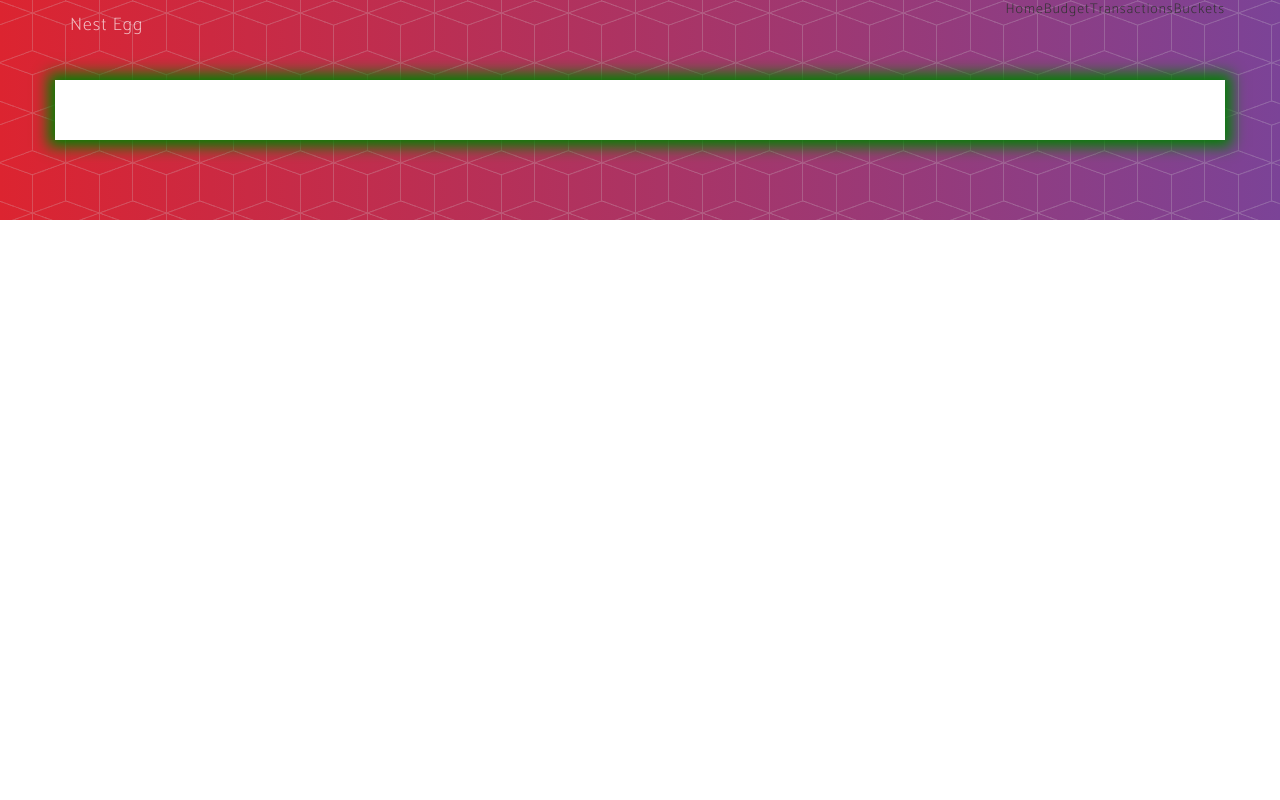
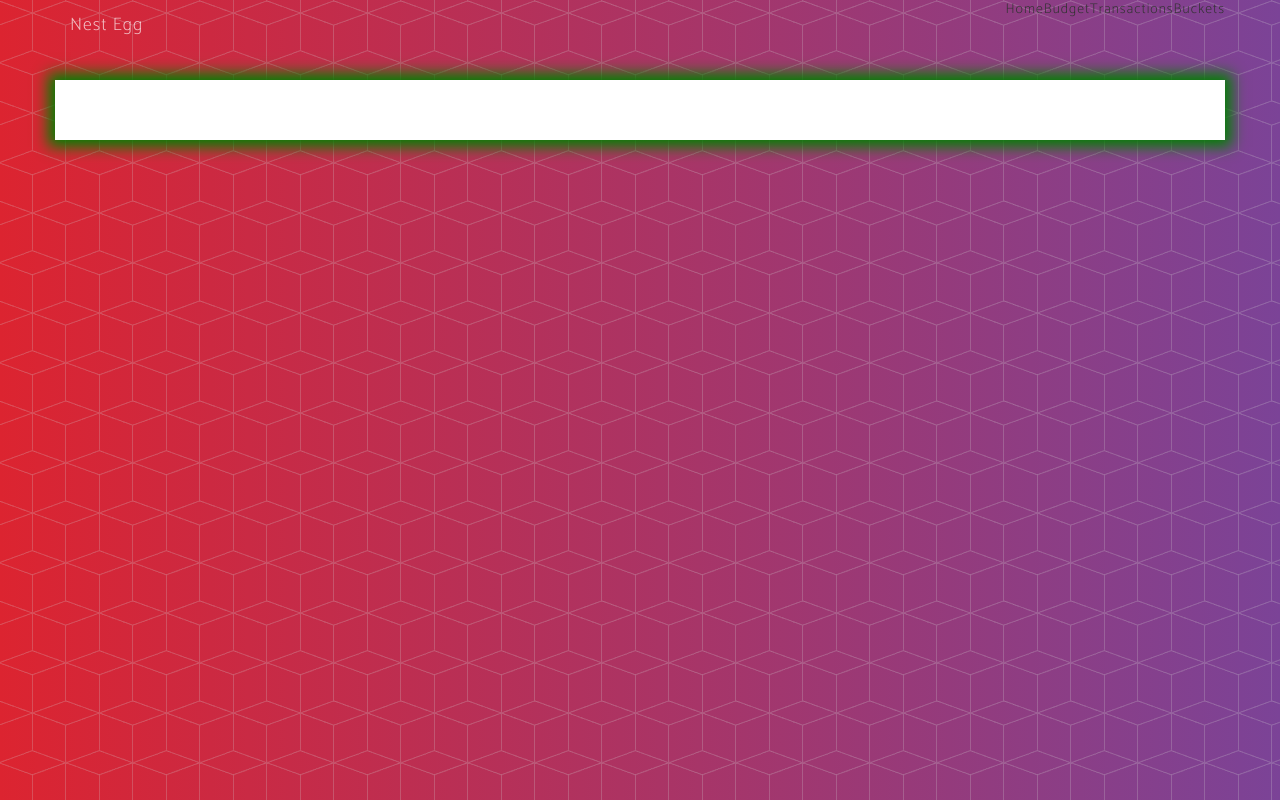
Before and after one commit to BenDoan/NestEgg, a Flask app: page / in a window 1280 px wide. Run offline with Flask 2, Linux system fonts and the light colour scheme; some libraries are stand-ins or nearby versions; some web fonts are replaced.

Commit message:
extend bg to bottom

```diff
--- a/nestegg/static/css/add.css
+++ b/nestegg/static/css/add.css
@@ -162,3 +162,7 @@ h1,h2,h3,h4,p,table{
 	  font-family: 'Avenir Next Pro';
 		src: url("font/AvenirNextLTPro-Regular.otf"); /* File to be stored at your site */
 }
+
+div#app {
+    height:100%;
+}
```
